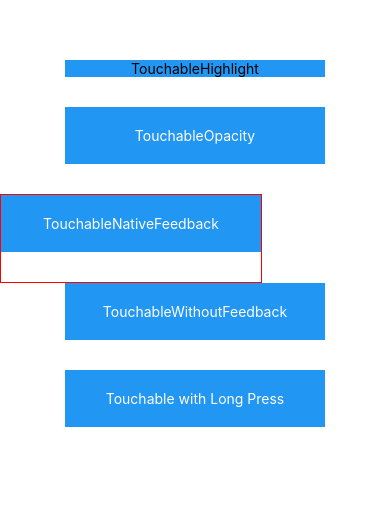
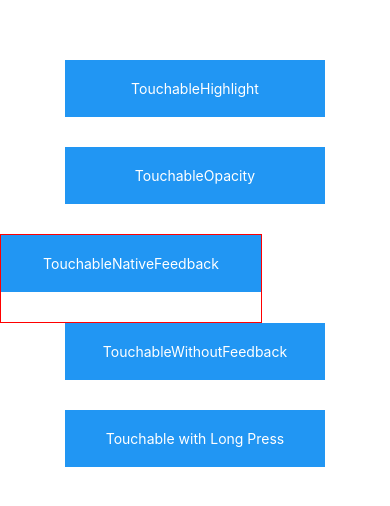
Before and after one commit to cuidezhu/ReactNativePractice, a React Native app: screen / in a window 390 px wide. Shown: the top 506 px of the page. Built offline with nearby package versions, Linux system fonts and the light colour scheme.

Commit message:
fix small bug

```diff
--- a/App.js
+++ b/App.js
@@ -15,7 +15,7 @@ export default class Touchables extends Component {
       <View style={styles.container}>
         <TouchableHighlight onPress={this._onPressButton} underlayColor="white">
           <View style={styles.button}>
-            <Text tyle={styles.buttonText}>TouchableHighlight</Text>
+            <Text style={styles.buttonText}>TouchableHighlight</Text>
           </View>
         </TouchableHighlight>
         <TouchableOpacity onPress={this._onPressButton}>
```
